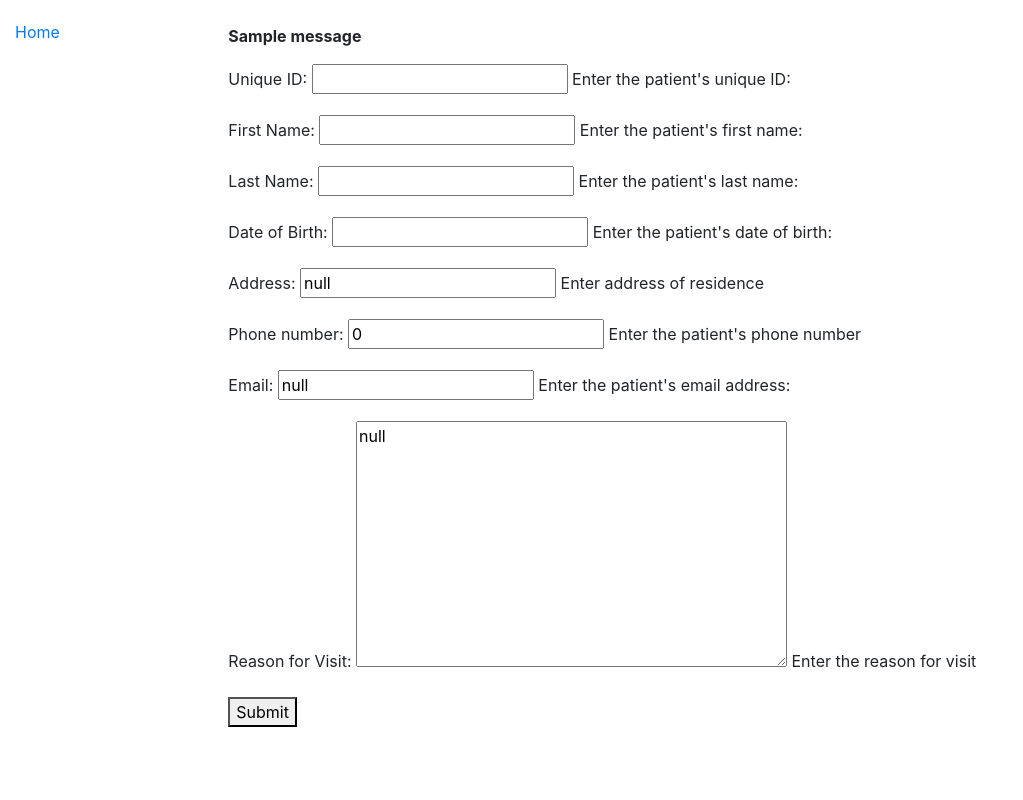
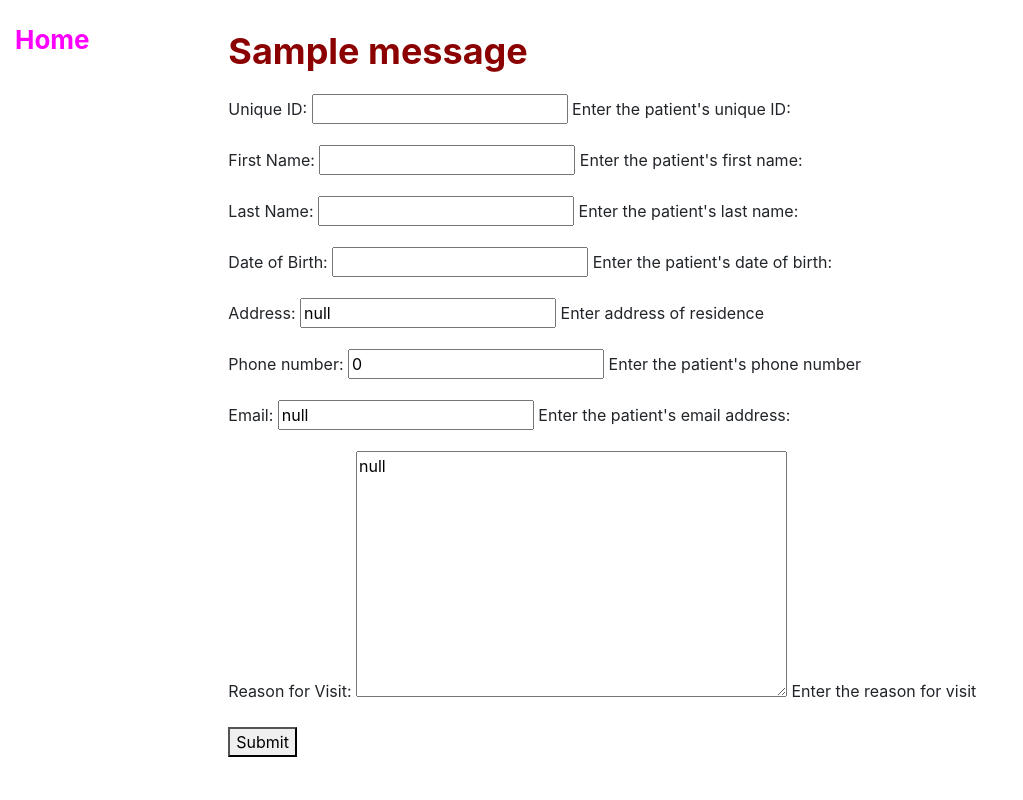
Before and after one commit to wolfman30/patient_management_app, a Django app: page /commoninfo/add/ in a window 1280 px wide. Shown: the whole page, without its empty margins (0-1023 px from the left). Run offline with Django 3.2, Linux system fonts and the light colour scheme; one stand-in notice (Sample message) is shown.

Commit message:
Added code to successfully link the css file to templates

```diff
--- a/commoninfo/Templates/add.html
+++ b/commoninfo/Templates/add.html
@@ -1,5 +1,4 @@
 {% extends "base_generic.html" %}
-
 
   {% block content %}
 
@@ -9,7 +8,7 @@
         {% if messages %}
 
           {% for message in messages %}
-          <strong><p id='message'>{{ message }}</p></strong>
+          <strong><p class="message">{{ message }}</p></strong>
           {% endfor %}
 
         {% endif %}
--- a/commoninfo/Templates/base_generic.html
+++ b/commoninfo/Templates/base_generic.html
@@ -10,9 +10,9 @@
     <meta charset="utf-8">
     <meta name="viewport" content="width=device-width, initial-scale=1">
     <link rel="stylesheet" href="https://cdn.jsdelivr.net/npm/bootstrap@4.5.3/dist/css/bootstrap.min.css" integrity="sha384-TX8t27EcRE3e/ihU7zmQxVncDAy5uIKz4rEkgIXeMed4M0jlfIDPvg6uqKI2xXr2" crossorigin="anonymous">
-    <!-- Add additional CSS in static file -->
+
     {% load static %}
-    <link rel="stylesheet" href="{% static 'css/styles.css' %}">
+    <link rel="stylesheet" type="text/css" href="{% static 'css/styles.css' %}">
   </head>
 
   <body>
--- a/commoninfo/static/css/styles.css
+++ b/commoninfo/static/css/styles.css
@@ -2,4 +2,16 @@
     margin-top: 20px;
     padding: 0;
     list-style: none;
+
 }
+
+.message {
+    color: darkred;
+    font-size: 36px;
+}
+
+a {
+    color: magenta;
+    font-weight: bold;
+    font-size: 26px;
+}
--- a/patientManagementApp/urls.py
+++ b/patientManagementApp/urls.py
@@ -16,9 +16,14 @@
 
 from django.urls import path, include
 from django.contrib import admin
+from django.conf import settings
+from django.conf.urls.static import static
 
 
 urlpatterns = [
    path('commoninfo/', include('commoninfo.urls')),
    path('admin/', admin.site.urls),
 ]
+
+if settings.DEBUG:
+    urlpatterns += static(settings.STATIC_URL, document_root=settings.STATIC_ROOT)
```
Also changed, not shown: patientManagementApp/settings.py (+7 -1 lines), db.sqlite3.
